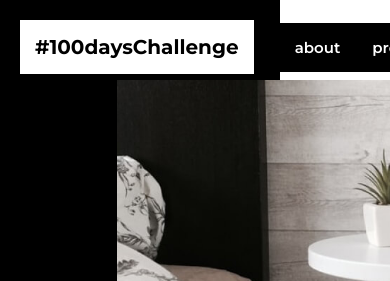
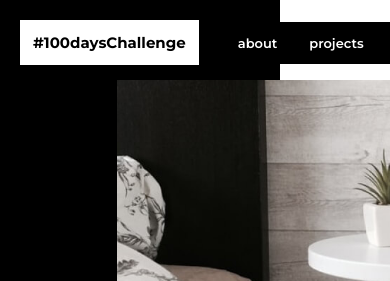
Before and after one commit to MironBanks/100Blog, a Gatsby site: page /articles in a window 390 px wide. Shown: the top 281 px of the page. Built offline with nearby package versions, Linux system fonts and the light colour scheme; Gatsby itself is replaced by a stand-in of ours.

Commit message:
start with media query

```diff
--- a/src/components/Navigation/Navigation.js
+++ b/src/components/Navigation/Navigation.js
@@ -17,6 +17,8 @@ const NavigationWrapper = styled.nav`
     text-decoration: none;
     color: inherit;
   }
+
+
 `
 const Logo = styled.span`
   font-weight: 700;
@@ -24,12 +26,21 @@ const Logo = styled.span`
   margin-right: 10px;
   padding:15px;
   background-color:white;
+
+  @media only screen and (max-width: 1440px) {
+    font-size: 15px;
+    padding:13px;
+  }
 `
 const NavigationList = styled.ul`
   padding:15px;
   list-style: none;
   display: flex;
   background-color: black;
+
+  @media only screen and (max-width: 1440px) {
+    padding:13px;
+  }
 `
 
 const NavigationListItem = styled.li`
@@ -37,6 +48,10 @@ const NavigationListItem = styled.li`
   font-size: 15px;
   margin:0 16px;
   color:white;
+
+  @media only screen and (max-width: 1440px) {
+    font-size: 13px;
+  }
 `
 
 const Navigation = () => (
--- a/src/pages/articles.js
+++ b/src/pages/articles.js
@@ -28,7 +28,7 @@ const ArticlesWrapper = styled.div`
   width:500px;
   display: grid;
   grid-template-columns: repeat(1, 1fr);
-  grid-gap: 50px;
+  grid-gap: 7    0px;
 `;
 
 const pageData = {
```
